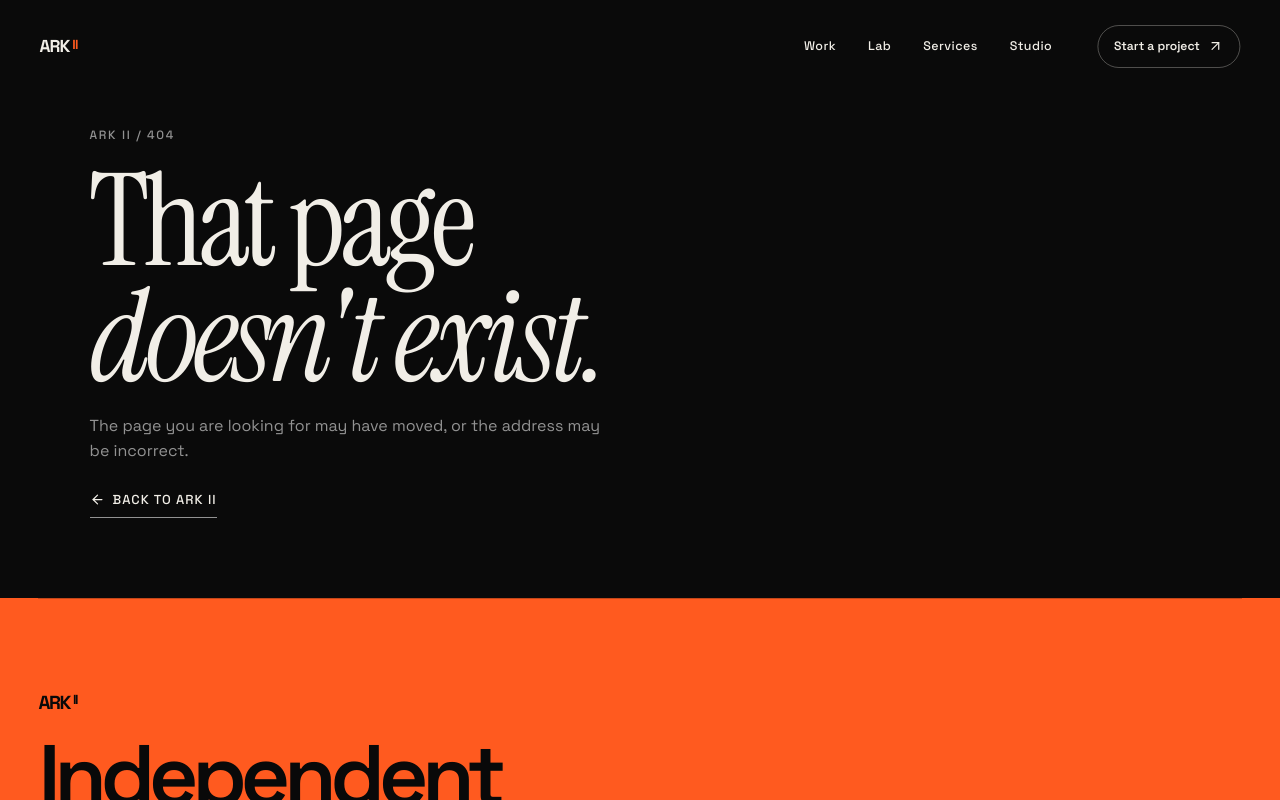
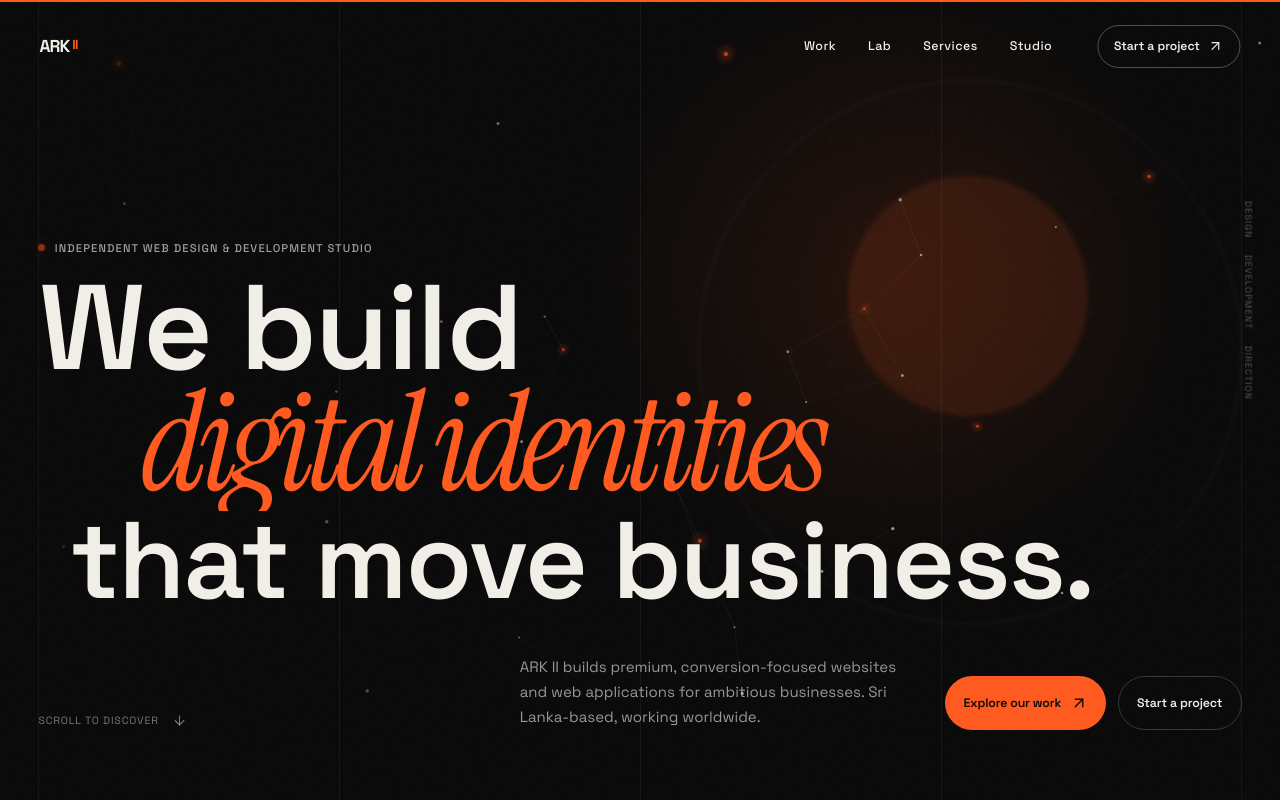
Before and after one commit to LinukaBandara/ark-ii, a React (Vite) app: page / in a window 1280 px wide. Shown: the top 800 px of the page. Built offline with nearby package versions, Linux system fonts and the light colour scheme.

Commit message:
Fix homepage route after SEO router hardening

```diff
--- a/src/App.jsx
+++ b/src/App.jsx
@@ -65,6 +65,7 @@ function HomePage() {
 
 function App() {
   const path = window.location.pathname.replace(/\/+$/, "") || "/";
+  if (path === "/") return <HomePage />;
   if (path === "/work") return <ArchivePage section="work" />;
   if (path.startsWith("/work/")) {
     const slug = path.split("/")[2];
```
